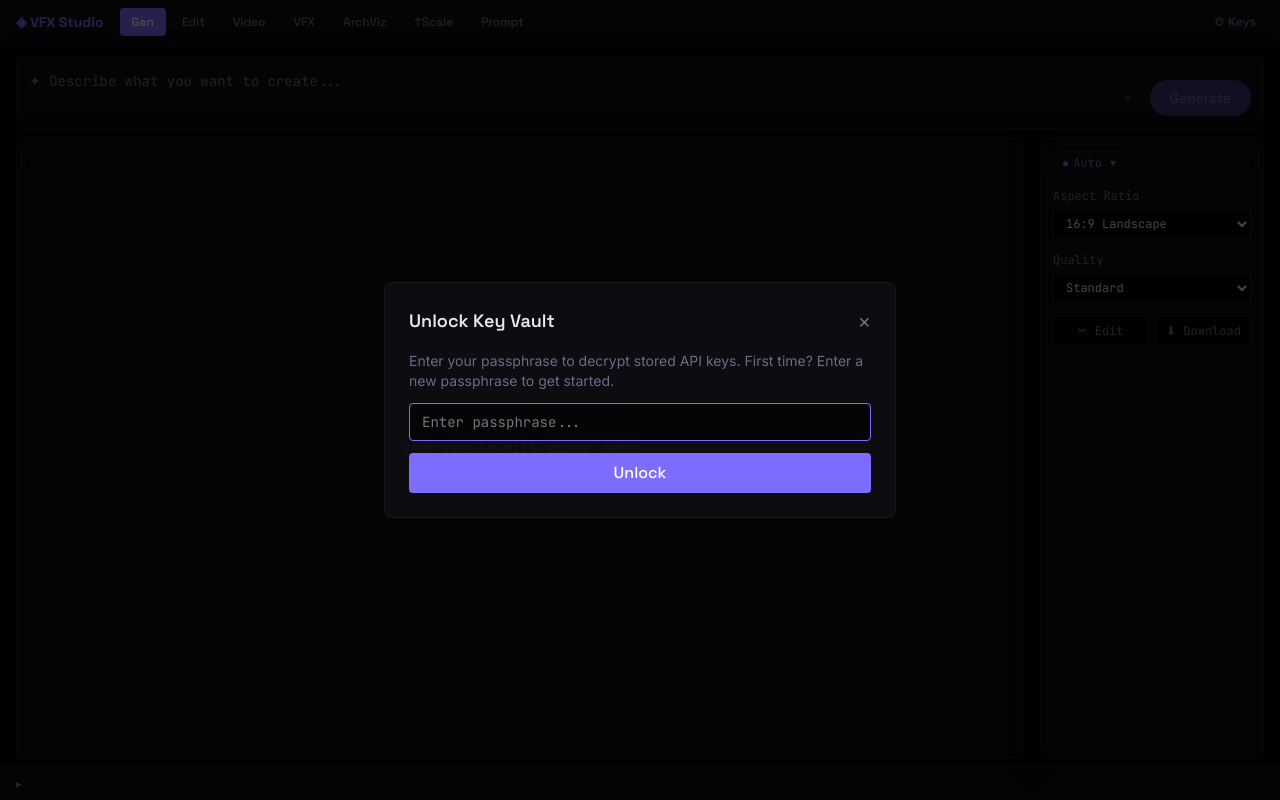
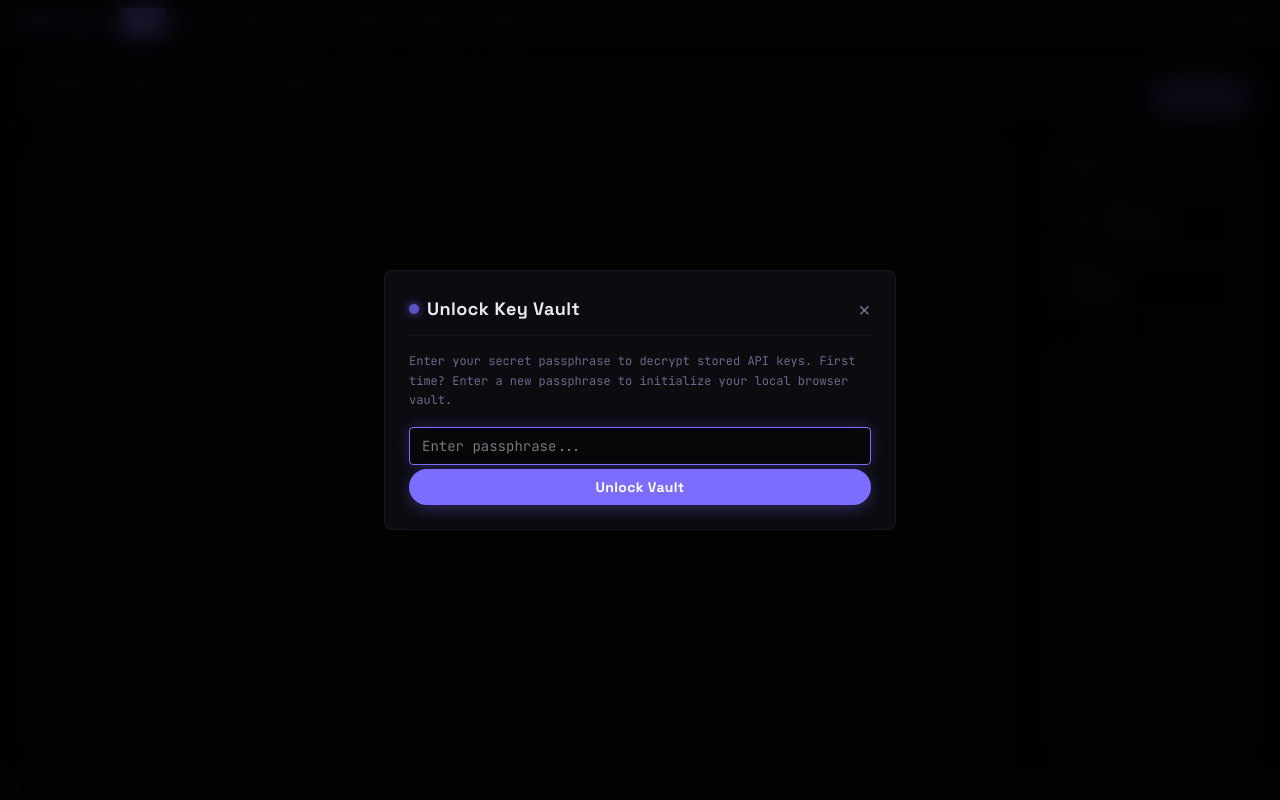
Before and after one commit to unrealumanga/vfx-studio, a React (Vite) app: page / in a window 1280 px wide. Built offline with nearby package versions, Linux system fonts and the light colour scheme.

Commit message:
style: transform KeyVault modal to glassmorphic design with high-tech focus animations

```diff
--- a/src/components/KeyVault/KeyVault.tsx
+++ b/src/components/KeyVault/KeyVault.tsx
@@ -61,20 +61,23 @@ export default function KeyVault({ open, onClose }: KeyVaultProps) {
   if (!open) return null;
 
   return (
-    <div className="fixed inset-0 z-50 flex items-center justify-center bg-black/70">
-      <div className="bg-studio-surface border border-studio-border rounded-lg w-full max-w-lg p-6 animate-slide-up">
-        <div className="flex items-center justify-between mb-4">
-          <h2 className="text-lg font-display font-semibold text-studio-text">
-            {phase === 'unlock' ? 'Unlock Key Vault' : 'API Key Management'}
-          </h2>
-          <button onClick={onClose} className="text-studio-muted hover:text-studio-text text-xl leading-none">&times;</button>
+    <div className="fixed inset-0 z-50 flex items-center justify-center bg-black/80 backdrop-blur-md">
+      <div className="glass-panel rounded-lg w-full max-w-lg p-6 animate-slide-up shadow-[0_0_50px_rgba(124,109,255,0.15)]">
+        <div className="flex items-center justify-between mb-4 border-b border-studio-border pb-3">
+          <div className="flex items-center gap-2">
+            <span className="w-2.5 h-2.5 rounded-full bg-studio-accent animate-pulse shadow-[0_0_8px_#7c6dff]" />
+            <h2 className="text-lg font-display font-bold text-studio-text tracking-wide">
+              {phase === 'unlock' ? 'Unlock Key Vault' : 'API Key Management'}
+            </h2>
+          </div>
+          <button onClick={onClose} className="text-studio-muted hover:text-studio-text text-xl leading-none transition-colors">&times;</button>
         </div>
 
         {phase === 'unlock' && (
-          <div>
-            <p className="text-studio-muted text-sm mb-3">
-              Enter your passphrase to decrypt stored API keys.
-              First time? Enter a new passphrase to get started.
+          <div className="space-y-4">
+            <p className="text-studio-muted text-xs font-mono leading-relaxed">
+              Enter your secret passphrase to decrypt stored API keys.
+              First time? Enter a new passphrase to initialize your local browser vault.
             </p>
             <input
               type="password"
@@ -82,15 +85,15 @@ export default function KeyVault({ open, onClose }: KeyVaultProps) {
               onChange={(e) => setLocalPassphrase(e.target.value)}
               onKeyDown={(e) => e.key === 'Enter' && handleUnlock()}
               placeholder="Enter passphrase..."
-              className="w-full bg-studio-bg border border-studio-border rounded px-3 py-2 text-studio-text font-mono text-sm outline-none focus:border-studio-accent mb-3"
+              className="w-full bg-black/40 border border-studio-border rounded px-3 py-2 text-studio-text font-mono text-sm outline-none focus:border-studio-accent focus:shadow-[0_0_15px_rgba(124,109,255,0.25)] transition-all mb-1"
               autoFocus
             />
-            {error && <p className="text-studio-danger text-sm mb-3">{error}</p>}
+            {error && <p className="text-studio-danger text-xs font-mono">{error}</p>}
             <button
               onClick={handleUnlock}
-              className="w-full bg-studio-accent hover:bg-studio-accent-dim text-white rounded py-2 font-display font-medium transition-colors"
+              className="interactive-btn w-full bg-studio-accent hover:bg-studio-accent-dim text-white rounded-full py-2 font-display font-bold text-sm tracking-wide transition-all shadow-[0_4px_15px_rgba(124,109,255,0.3)]"
             >
-              Unlock
+              Unlock Vault
             </button>
           </div>
         )}
```
